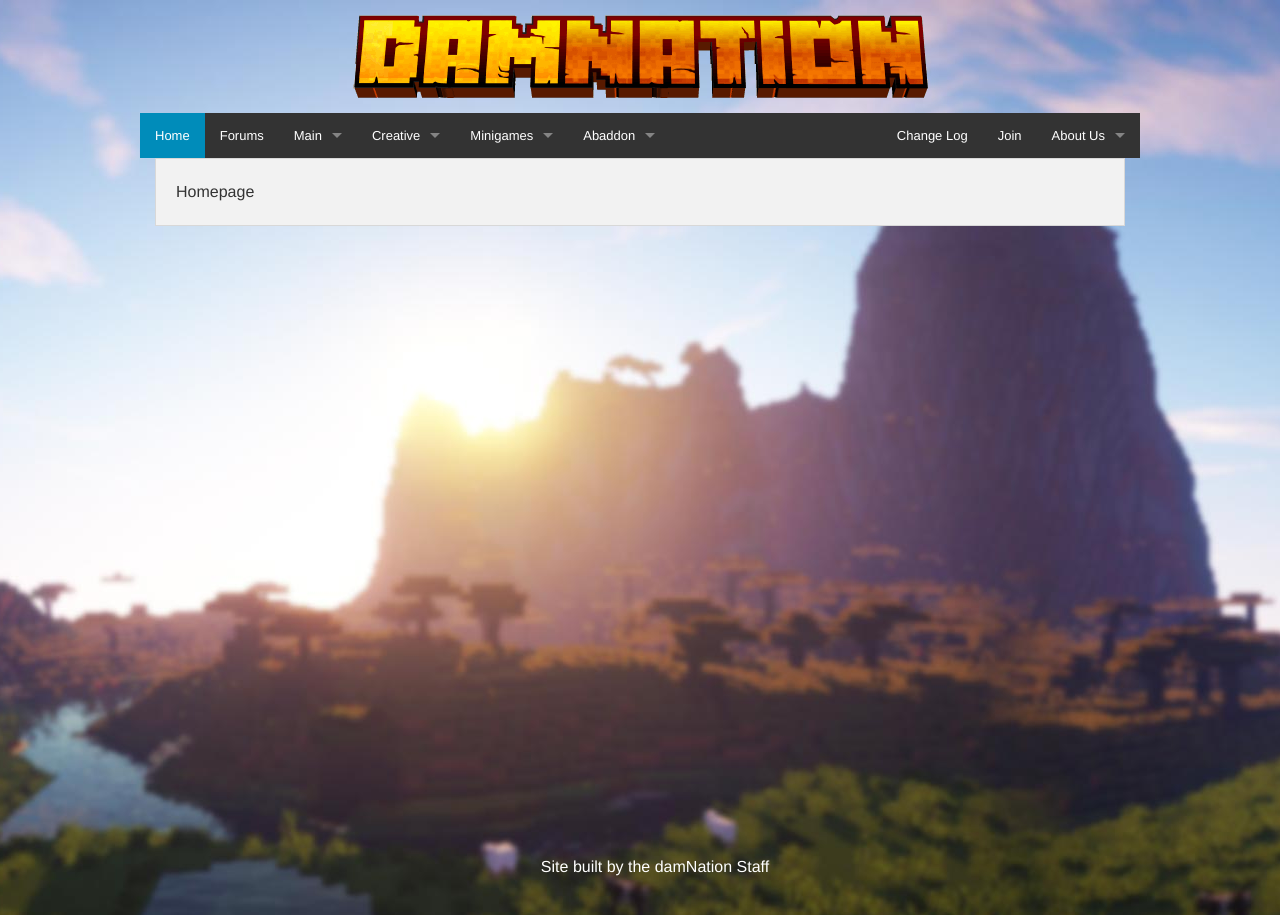
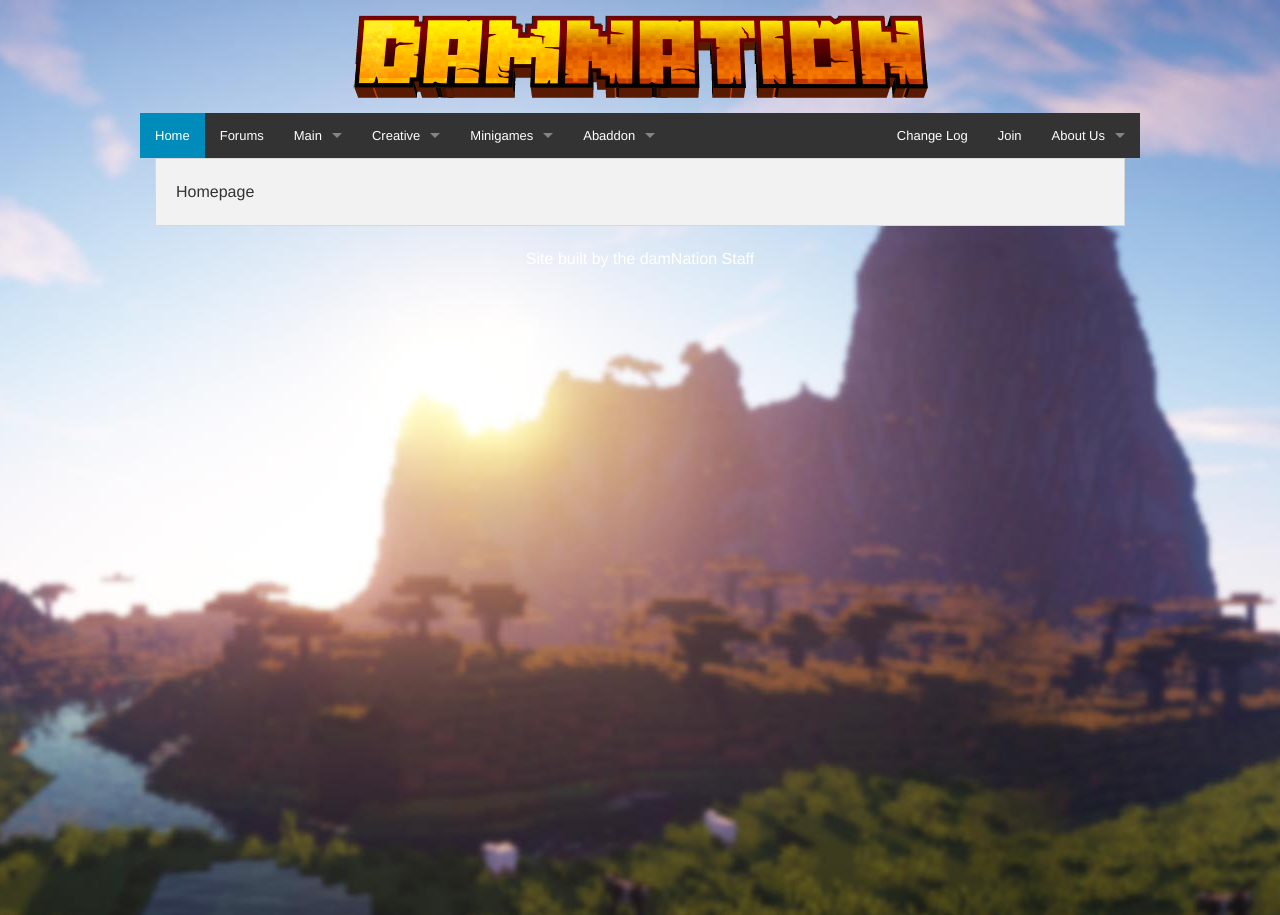
Before and after one commit to damnation-eu/website-beta, a Jekyll site: the page built from index.md, in a window 1280 px wide. Built offline with Jekyll 4.4.1, drawn with Linux system fonts in a browser that asks for light colours; nearby versions of some CDN libraries; library files that are not in the unit come from our copies.

Commit message:
Update default.html

```diff
--- a/_layouts/default.html
+++ b/_layouts/default.html
@@ -34,7 +34,7 @@
     <script src="bower_components/foundation/js/foundation.min.js"></script>
     <script src="js/app.js"></script>-->
         <div style="position: relative">
-            <p style="position: fixed; bottom: 0; width:100%; text-align: center; color:white">
+            <p style="position: relative; width:100%; text-align: center; color:white">
               Site built by the damNation Staff
             </p>
         </div>
```
